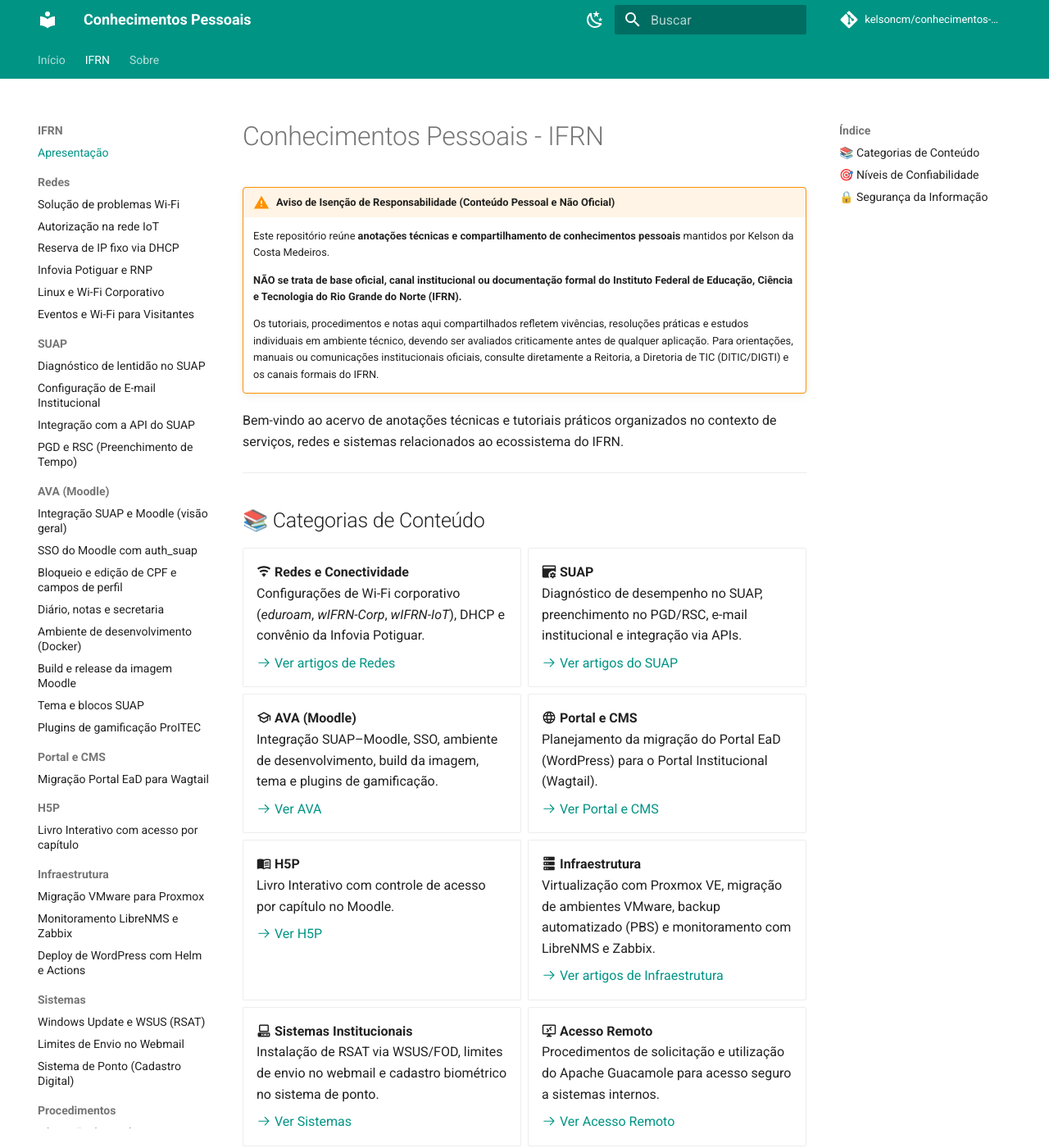
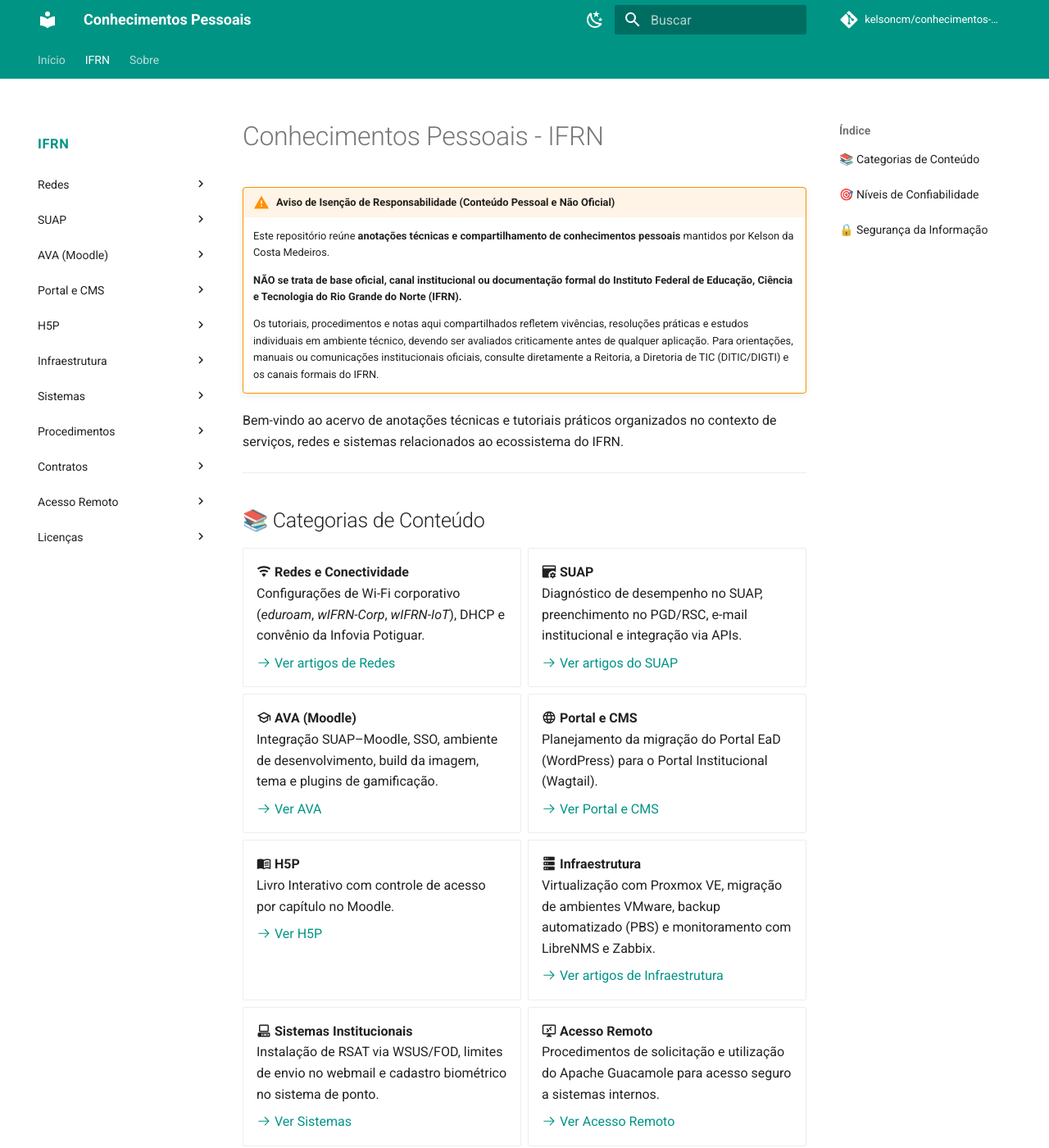
Before and after one commit to kelsoncm/base-conhecimento-ifrn, an MkDocs documentation site: the page built from docs/ifrn/index.md, in a window 1280 px wide and 1400 px high. Shown: the whole window at 82% size. Built offline with MkDocs 1.6.1 and Material for MkDocs 9.7.7, drawn with Linux system fonts in a browser that asks for light colours; comment, search, counter and statistics services are not loaded.

Commit message:
style(docs): [UPD] Melhorar layout e estilização do menu lateral esquerdo
Motivo:
O menu esquerdo apresentava sobreposição de títulos no topo das seções, falta de hierarquia visual e texto muito próximo da barra de rolagem.

Impacto:
Proporciona uma navegação lateral mais limpa e organizada, eliminando títulos duplicados no topo da barra lateral e melhorando a legibilidade dos links.

Arquivos/Mudanças realizadas:
- docs/stylesheets/extra.css: Adicionadas regras CSS para remoção da label sobreposta do topo da barra lateral, espaçamento do scrollbar, legibilidade de links e destaque para títulos de seções.
- mkdocs.yml: Adicionada inclusão de extra.css e ativado o recurso navigation.indexes.
- VERSION: Incrementada versão para 0.3.2.

```diff
--- /dev/null
+++ b/docs/stylesheets/extra.css
@@ -0,0 +1,41 @@
+/* Melhores para o menu lateral esquerdo (sidebar navigation) */
+
+/* Espaçamento e rolagem para não colar no texto */
+.md-sidebar--primary .md-sidebar__scrollwrap {
+  padding-right: 6px;
+}
+
+/* Título da seção principal do menu */
+.md-nav--primary > .md-nav__title {
+  display: none; /* Esconde título duplicado/sobreposto da aba ativa no topo do sidebar */
+}
+
+/* Estilização dos grupos/seções de navegação */
+.md-nav__item--section > .md-nav__link {
+  font-weight: 700;
+  color: var(--md-default-foreground);
+  margin-top: 0.6rem;
+  padding-bottom: 0.2rem;
+  border-bottom: 1px solid var(--md-default-foreground--min);
+  font-size: 0.82rem;
+  text-transform: uppercase;
+  letter-spacing: 0.04em;
+}
+
+/* Links do menu lateral: melhor altura de linha e padding */
+.md-nav__link {
+  line-height: 1.45;
+  padding-top: 0.35rem;
+  padding-bottom: 0.35rem;
+  word-break: break-word;
+}
+
+/* Destaque para o item ativo */
+.md-nav__link--active {
+  font-weight: 600;
+}
+
+/* Melhora a indentação dos subitens */
+.md-nav__list .md-nav__list {
+  padding-left: 0.4rem;
+}
--- a/mkdocs.yml
+++ b/mkdocs.yml
@@ -27,7 +27,7 @@
         name: Mudar para tema claro
   features:
     - navigation.tabs
-    - navigation.sections
+    - navigation.indexes
     - navigation.top
     - navigation.tracking
     - search.suggest
@@ -62,6 +62,9 @@
       emoji_generator: !!python/name:material.extensions.emoji.to_svg
   - toc:
       permalink: true
+
+extra_css:
+  - stylesheets/extra.css
 
 extra_javascript:
   - javascripts/analytics-events.js
```
Also changed, not shown: 1 other file.
